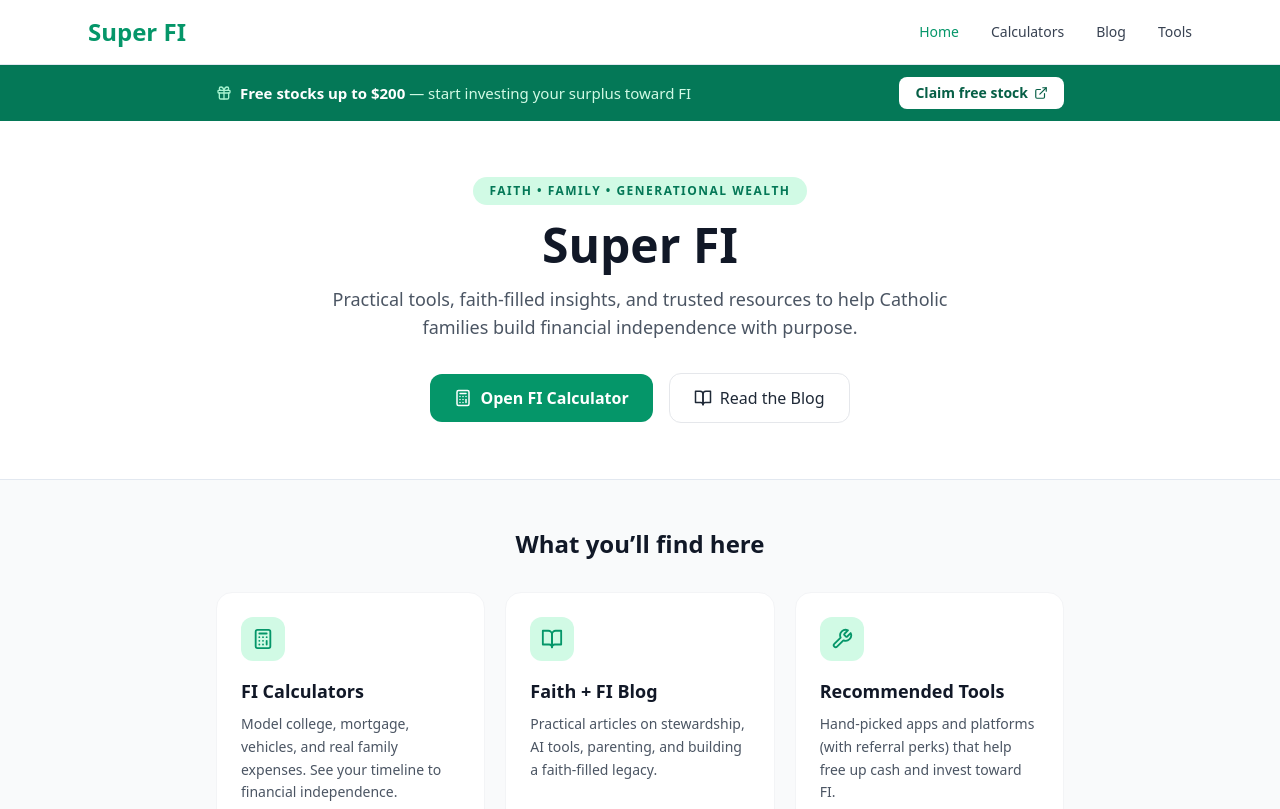
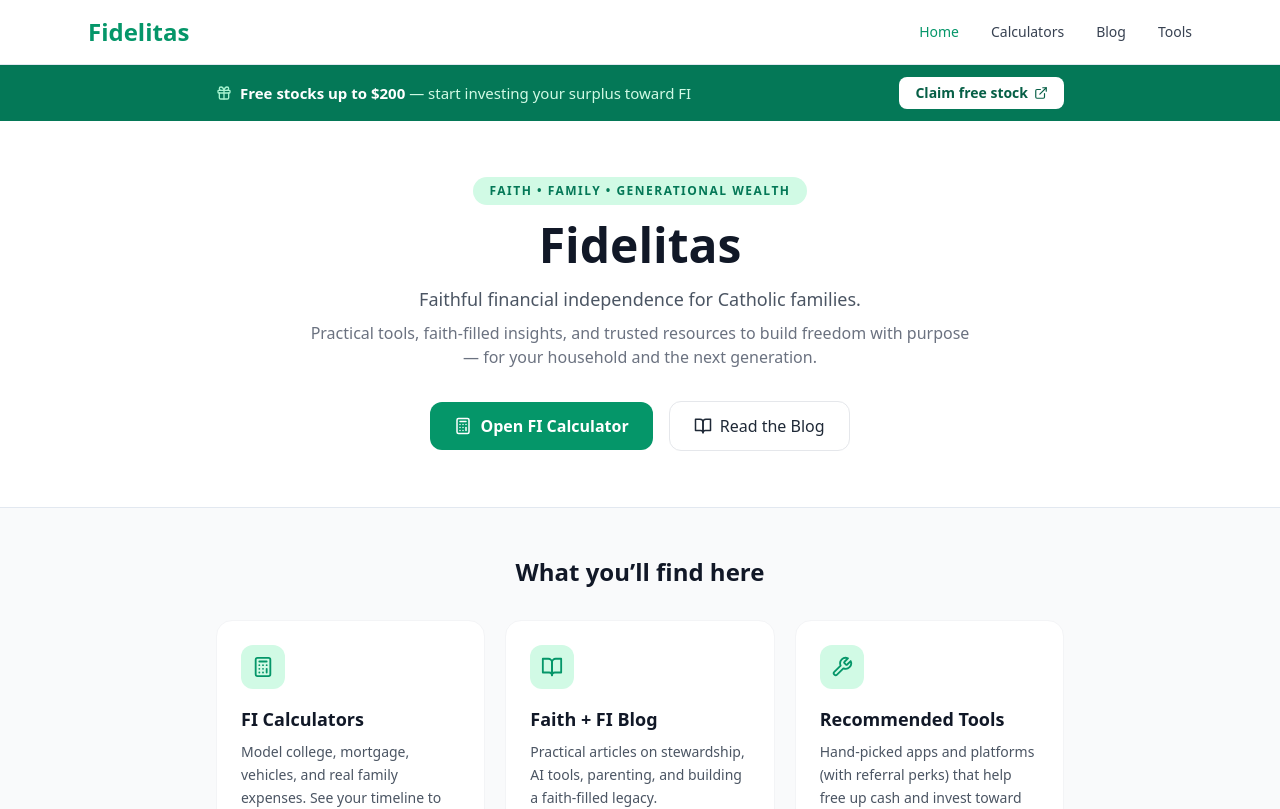
Before and after one commit to daughterpop/super-fi-calc, a React (Vite) app: page / in a window 1280 px wide. Shown: the top 809 px of the page. Built offline with nearby package versions, Linux system fonts and the light colour scheme.

Commit message:
Rebrand site from Super FI to Fidelitas across core pages, SEO, and subscribe form

```diff
--- a/index.html
+++ b/index.html
@@ -4,21 +4,21 @@
   <meta name="google-site-verification" content="ZgrRHmOiJxSyJvdsQvYmljn-MANfPGwwxJseQzPL5lA" />
 
   <!-- Primary SEO -->
-  <title>FI Calc - Free Financial Independence Calculator | FIRE Tool</title>
-  <meta name="description" content="Free online Financial Independence (FI) calculator. Answer questions about savings, mortgage, expenses, children & more to instantly see your FI number, years to retirement, and projections. Built for FIRE enthusiasts." />
-  <meta name="keywords" content="financial independence calculator, FI calculator, FIRE calculator, fi number, retire early calculator, financial freedom tool" />
+  <title>Fidelitas — Faithful FI Tools for Catholic Families</title>
+  <meta name="description" content="Fidelitas: practical financial independence tools for Catholic families. FI calculator for college, mortgage, and family expenses — plus faith-filled stewardship resources." />
+  <meta name="keywords" content="Catholic financial independence, FI calculator, faithful stewardship, Catholic family finance, FIRE Catholic, generational wealth faith" />
 
-  <!-- Open Graph / Social (updated with your real domain) -->
-  <meta property="og:title" content="FI Calc - Free Financial Independence Calculator" />
-  <meta property="og:description" content="See exactly when you can retire early. Adjust savings, mortgage, expenses, returns & more." />
+  <!-- Open Graph / Social -->
+  <meta property="og:title" content="Fidelitas — Faithful FI for Catholic Families" />
+  <meta property="og:description" content="Tools and insights to help Catholic families build financial independence with faith, purpose, and generational vision." />
   <meta property="og:type" content="website" />
   <meta property="og:url" content="https://super-fi-calculator.vercel.app/" />
   <meta property="og:image" content="https://super-fi-calculator.vercel.app/og-image.png" />
 
   <!-- Twitter -->
   <meta name="twitter:card" content="summary_large_image" />
-  <meta name="twitter:title" content="FI Calc - Free FI Calculator" />
-  <meta name="twitter:description" content="Calculate your path to financial independence in seconds." />
+  <meta name="twitter:title" content="Fidelitas — Faithful FI Tools" />
+  <meta name="twitter:description" content="Financial independence tools for Catholic families building freedom with fidelity." />
 
   <!-- Technical -->
   <meta charset="UTF-8" />
@@ -28,9 +28,9 @@
 {
   "@context": "https://schema.org",
   "@type": "WebApplication",
-  "name": "FI Calc",
+  "name": "Fidelitas",
   "url": "https://super-fi-calculator.vercel.app/",
-  "description": "Free Financial Independence and FIRE calculator",
+  "description": "Faithful financial independence tools for Catholic families",
   "applicationCategory": "FinanceApplication",
   "offers": {
     "@type": "Offer",
--- a/src/App.jsx
+++ b/src/App.jsx
@@ -13,8 +13,8 @@ function App() {
       <nav className="bg-white shadow-sm border-b sticky top-0 z-50">
         <div className="max-w-6xl mx-auto px-3 sm:px-6 py-2.5 sm:py-4 flex justify-between items-center gap-2">
           <Link to="/" className="font-bold text-emerald-600 hover:text-emerald-700 shrink-0 leading-tight">
-            <span className="sm:hidden text-base">Super FI</span>
-            <span className="hidden sm:inline text-2xl">Super FI</span>
+            <span className="sm:hidden text-base">Fidelitas</span>
+            <span className="hidden sm:inline text-2xl">Fidelitas</span>
           </Link>
           <div className="flex items-center gap-3 sm:gap-8 text-sm">
             <Link to="/" className="text-emerald-600 font-medium whitespace-nowrap">Home</Link>
@@ -25,7 +25,7 @@ function App() {
         </div>
       </nav>
 
-      {/* Top referral strip - matching calculator page */}
+      {/* Top referral strip */}
       <div className="bg-emerald-700 text-white">
         <div className="max-w-4xl mx-auto px-4 sm:px-6 py-2.5 sm:py-3 flex flex-col sm:flex-row items-center justify-between gap-2 sm:gap-4 text-center sm:text-left">
           <div className="flex items-center gap-2 text-sm sm:text-[15px]">
@@ -47,17 +47,20 @@ function App() {
         </div>
       </div>
 
-      {/* Hero — short and site-focused */}
+      {/* Hero */}
       <div className="bg-white border-b">
         <div className="max-w-4xl mx-auto px-4 sm:px-6 py-10 sm:py-14 text-center">
           <div className="inline-flex items-center gap-2 px-3 sm:px-4 py-1.5 rounded-full bg-emerald-100 text-emerald-700 text-[10px] sm:text-xs font-semibold tracking-[1.5px] mb-4">
             FAITH • FAMILY • GENERATIONAL WEALTH
           </div>
           <h1 className="text-3xl sm:text-4xl md:text-5xl font-bold text-gray-900 mb-4 leading-tight">
-            Super FI
+            Fidelitas
           </h1>
-          <p className="text-base sm:text-lg text-gray-600 max-w-2xl mx-auto leading-relaxed mb-8">
-            Practical tools, faith-filled insights, and trusted resources to help Catholic families build financial independence with purpose.
+          <p className="text-base sm:text-lg text-gray-600 max-w-2xl mx-auto leading-relaxed mb-2">
+            Faithful financial independence for Catholic families.
+          </p>
+          <p className="text-sm sm:text-base text-gray-500 max-w-2xl mx-auto leading-relaxed mb-8">
+            Practical tools, faith-filled insights, and trusted resources to build freedom with purpose — for your household and the next generation.
           </p>
 
           <div className="flex flex-col sm:flex-row items-center justify-center gap-3 sm:gap-4">
@@ -115,7 +118,7 @@ function App() {
         </div>
       </div>
 
-      {/* Who it’s for — shorter cards */}
+      {/* Who it’s for */}
       <div className="bg-white border-y">
         <div className="max-w-4xl mx-auto px-4 sm:px-6 py-10 sm:py-12">
           <h2 className="text-xl sm:text-2xl font-bold text-gray-900 text-center mb-8">Built for Catholic families</h2>
--- a/src/components/SubscribeForm.jsx
+++ b/src/components/SubscribeForm.jsx
@@ -32,9 +32,9 @@ export default function SubscribeForm() {
 
   return (
     <div className="mt-8 sm:mt-12 p-6 sm:p-8 bg-white rounded-2xl shadow-md max-w-md mx-auto text-center w-full">
-      <h2 className="text-2xl sm:text-3xl font-bold mb-3">Join the Super FI List</h2>
+      <h2 className="text-2xl sm:text-3xl font-bold mb-3">Join the Fidelitas List</h2>
       <p className="text-gray-600 mb-6 text-sm sm:text-base">
-        No big deal — free tips, tricks &amp; tools to speed up your financial independence journey.<br />
+        Free tips, tools, and stewardship ideas for Catholic families on the path to financial independence.<br />
         (Max 1 email per week. Unsubscribe anytime.)
       </p>
 
@@ -81,7 +81,7 @@ export default function SubscribeForm() {
           </div>
         </div>
       ) : (
-        <p className="text-green-600 text-lg sm:text-xl">✅ You're in! Welcome to the club.</p>
+        <p className="text-green-600 text-lg sm:text-xl">✅ You're in! Welcome to Fidelitas.</p>
       )}
     </div>
   );
```
